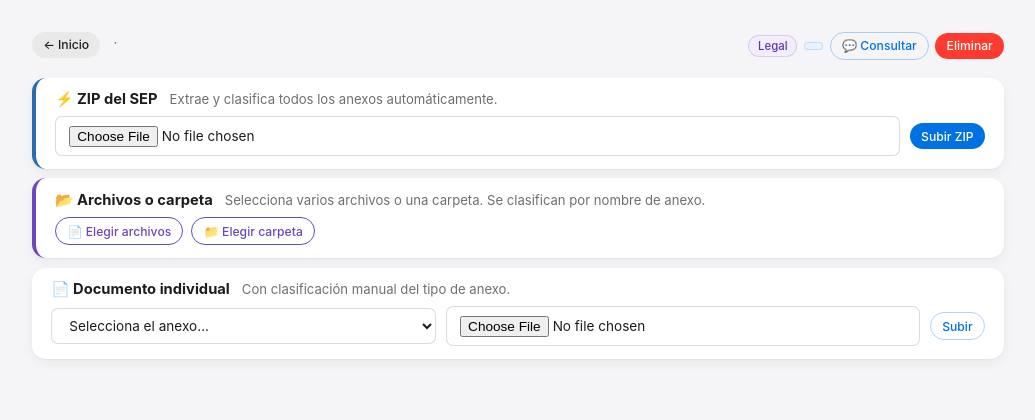
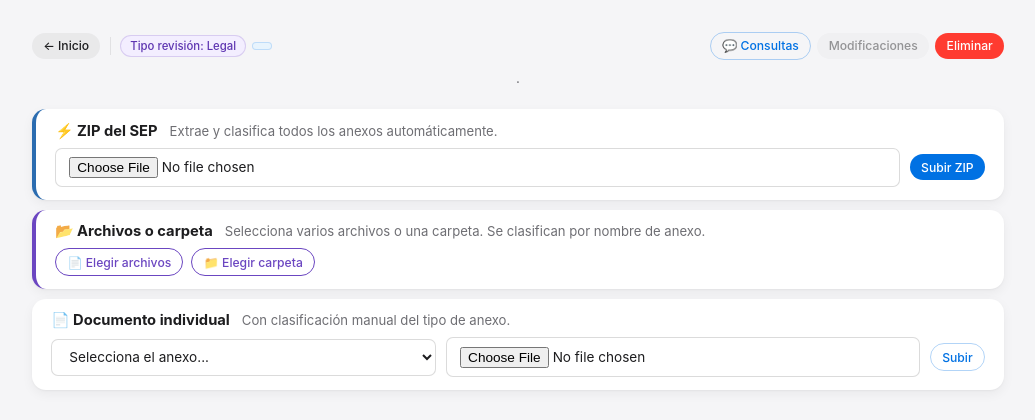
Before and after one commit to CEVV69/revisor-cnr, a FastAPI app: template templates/proyecto.html in a window 1280 px wide. Shown: the part 52-472 px from the top of the page, without its empty margins (122-1157 px from the left). Run offline with FastAPI, Linux system fonts and the light colour scheme; the template is opened without the code that fills it, so the values that code supplies are empty.

Commit message:
feat: reorganizar encabezado proyecto (3 líneas + btn Modificaciones placeholder)

```diff
--- a/templates/proyecto.html
+++ b/templates/proyecto.html
@@ -3,30 +3,41 @@
 {% block content %}
 
 <!-- Encabezado -->
-<div style="margin:1.4rem 0 1.1rem; display:flex; flex-wrap:wrap; gap:0.6rem; align-items:flex-start; justify-content:space-between;">
-  <div style="display:flex; align-items:flex-start; gap:0.6rem; flex:1; min-width:0;">
-    <a href="/" class="btn btn-ghost btn-sm" style="flex-shrink:0;">← Inicio</a>
-    <div style="min-width:0;">
-      <h1 style="font-size:1.15rem; font-weight:700; letter-spacing:-0.015em; color:var(--text); margin-bottom:0.15rem; word-break:break-word;">{{ proyecto.nombre }}</h1>
-      <p class="text-muted">
-        <span style="font-family:monospace;">{{ proyecto.codigo_sep }}</span>
-        &nbsp;·&nbsp; {{ proyecto.postulante }}
-      </p>
-    </div>
-  </div>
-  <div style="display:flex; gap:0.4rem; align-items:center; flex-wrap:wrap; flex-shrink:0;">
+<div style="margin:1.4rem 0 1.2rem;">
+
+  <!-- Línea 1: acciones y badges -->
+  <div style="display:flex; flex-wrap:wrap; gap:0.4rem; align-items:center; margin-bottom:0.85rem;">
+    <a href="/" class="btn btn-ghost btn-sm">← Inicio</a>
+    <span style="width:1px; height:18px; background:var(--border); margin:0 0.2rem;"></span>
     {% if proyecto.tipo_revision == 'tecnica' %}
-      <span class="badge badge-tecnica">Técnica</span>
+      <span class="badge badge-tecnica">Tipo revisión: Técnica</span>
     {% else %}
-      <span class="badge badge-legal">Legal</span>
+      <span class="badge badge-legal">Tipo revisión: Legal</span>
     {% endif %}
     <span class="badge badge-estado">{{ proyecto.estado }}</span>
-    <a href="/proyecto/{{ proyecto.id }}/consultar" class="btn btn-outline btn-sm">💬 Consultar</a>
+    <span style="flex:1;"></span>
+    <a href="/proyecto/{{ proyecto.id }}/consultar" class="btn btn-outline btn-sm">💬 Consultas</a>
+    <button class="btn btn-ghost btn-sm" disabled
+            title="Disponible próximamente"
+            style="opacity:0.45; cursor:not-allowed;">Modificaciones</button>
     <form method="post" action="/proyecto/{{ proyecto.id }}/eliminar"
           onsubmit="return confirm('¿Eliminar este proyecto? Se borrarán todos sus documentos y observaciones.')">
       <button type="submit" class="btn btn-danger btn-sm">Eliminar</button>
     </form>
   </div>
+
+  <!-- Línea 2: nombre del proyecto -->
+  <h1 style="text-align:center; font-size:1.3rem; font-weight:700; letter-spacing:-0.02em; color:var(--text); margin-bottom:0.25rem; word-break:break-word;">
+    {{ proyecto.nombre }}
+  </h1>
+
+  <!-- Línea 3: código y beneficiario -->
+  <p style="text-align:center; color:var(--text-2); font-size:0.85rem;">
+    <span style="font-family:monospace; font-weight:500;">{{ proyecto.codigo_sep }}</span>
+    &nbsp;·&nbsp;
+    {{ proyecto.postulante }}
+  </p>
+
 </div>
 
 <!-- Subida ZIP -->
```
